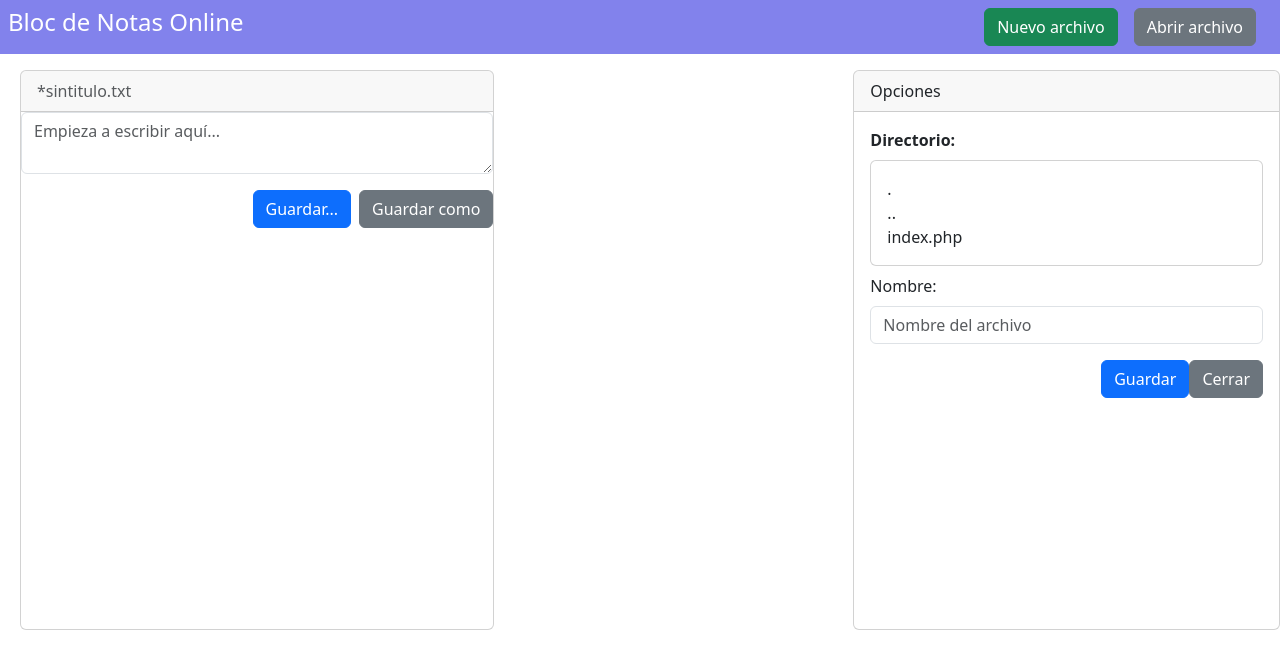
After one commit to jonadavid13/BlocNotasPW, a PHP site: page /assets/php/index.php in a window 1280 px wide. The commit adds this page. Shown: the top 669 px of the page. Run offline with PHP 8.4, Linux system fonts and the light colour scheme.

Commit message:
Actualizacion

```diff
--- /dev/null
+++ b/assets/php/index.php
@@ -0,0 +1,175 @@
+<?php
+
+function guardarArchivo($nombre, $contenido)
+{
+
+}
+
+$nombreInicial = "*sintitulo.txt";
+$nombreArchivo = $nombreInicial;
+$text = "Empezar a escribir aquí.";
+
+if (isset($_POST)) {
+    if (isset($_POST['btnNombrar'])) {
+        $nombreArchivo = $_POST['nombreArchivo'] . ".txt";
+
+        if (isset($_POST['notepad'])) {
+            $text = $_POST['notepad'];
+
+
+        }
+    }
+    if (isset($_POST['btnGuardar'])) {
+
+    }
+    if (isset($_POST['btnGuardarComo'])) {
+        $nombreArchivo = "Save As";
+    }
+    if (isset($_POST['btnNuevo'])) {
+        $nombreArchivo = "Nuevo";
+    }
+    if (isset($_POST['btnAbrir'])) {
+        $nombreArchivo = "Abrir";
+    }
+}
+
+?>
+
+<!DOCTYPE html>
+<html lang="es">
+
+<head>
+    <meta charset="UTF-8">
+    <meta name="viewport" content="width=device-width, initial-scale=1.0">
+    <title>Bloc de Notas Online | PHP</title>
+    <link rel="shortcut icon" href="assets/icons/Notepad.png" type="image/x-icon">
+    <link href="https://cdn.jsdelivr.net/npm/bootstrap@5.3.0/dist/css/bootstrap.min.css" rel="stylesheet"
+        integrity="sha384-9ndCyUaIbzAi2FUVXJi0CjmCapSmO7SnpJef0486qhLnuZ2cdeRhO02iuK6FUUVM" crossorigin="anonymous">
+    <link rel="stylesheet" href="assets/styles/index.css">
+</head>
+
+<body>
+    <header class="header container-fluid d-flex justify-content-between p-2">
+        <h4 class="header-title">Bloc de Notas Online</h4>
+        <form method="post" action="<?php $_SERVER['PHP_SELF'] ?>" class="header-buttons d-flex px-2">
+            <button type="submit" name="btnNuevo" class="mx-2 btn btn-success">Nuevo archivo</button>
+            <button type="submit" name="btnAbrir" class="mx-2 btn btn-secondary">Abrir archivo</button>
+        </form>
+    </header>
+    <main class="main-container d-flex my-3 justify-content-center">
+        <form method="post" class="notepad-container container-xxl row justify-content-between mx-2">
+            <article class="notepad-card card px-0 col-7">
+                <div class="card-header">
+                    <span class="text-muted">
+                        <?php
+                        echo $nombreArchivo;
+                        ?>
+                    </span>
+                </div>
+                <form method="post" id="notepadForm" action="<?php $_SERVER['PHP_SELF'] ?>" class="card-body p-0">
+                    <?php
+                    if ($nombreArchivo != $nombreInicial) {
+                        echo "<textarea class='notepad form-control' name='notepad' id='notepad'>{$text}</textarea>";
+                    } else {
+                        echo "<textarea class='notepad form-control' name='notepad' id='notepad' placeholder='Empieza a escribir aquí...'></textarea>";
+                    }
+                    ?>
+
+                    <section class="footer-buttons d-flex my-3 justify-content-end">
+                        <?php
+                        if ($nombreArchivo == $nombreInicial) {
+                            echo '<button type="submit" name="btnInicial" class="btn btn-primary me-2" data-bs-toggle="modal" data-bs-target="#ModalGuardar"
+                                >Guardar...</button>';
+                        } else {
+                            echo '<button type="submit" name="btnGuardar" class="btn btn-primary me-2">Guardar</button>';
+                        }
+                        ?>
+                        <button type="button" name="btnGuardarComo" class="btn btn-secondary">Guardar como</button>
+                    </section>
+                    <article class="modal-container">
+                        <div class="modal fade" id="ModalGuardar" tabindex="-1" aria-labelledby="exampleModalLabel"
+                            aria-hidden="true">
+                            <div class="modal-dialog">
+                                <div class="modal-content">
+                                    <form action="<?php $_SERVER['PHP_SELF'] ?>" method="post">
+                                        <div class="modal-header">
+                                            <h1 class="modal-title fs-5" id="exampleModalLabel">Guardar como</h1>
+                                            <button type="button" class="btn-close" data-bs-dismiss="modal"
+                                                aria-label="Close"></button>
+                                        </div>
+                                        <div class="modal-body">
+                                            <span class="dir-card-title fw-semibold">Directorio: </span>
+                                            <div class="card dir-container mb-2 mt-2">
+                                                <div class="card-body dir-content">
+                                                    <?php
+                                                    $ruta = "";
+                                                    $files = scandir(getcwd());
+                                                    foreach ($files as $archivo) {
+                                                        echo $archivo; ?>
+                                                        <br>
+                                                        <?php
+                                                    }
+                                                    ?>
+                                                </div>
+                                            </div>
+                                            <div class="mb-3">
+                                                <label for="nombreArchivo" class="form-label">Nombre: </label>
+                                                <input type="text" class="form-control" name="nombreArchivo"
+                                                    id="nombreArchivo" placeholder="Nombre del archivo" required>
+                                            </div>
+                                        </div>
+                                        <div class="modal-footer">
+                                            <button type="submit" name="btnNombrar"
+                                                class="btn btn-primary">Guardar</button>
+                                            <button type="button" class="btn btn-secondary"
+                                                data-bs-dismiss="modal">Cerrar</button>
+                                        </div>
+                                    </form>
+                                </div>
+                            </div>
+                        </div>
+                    </article>
+                </form>
+            </article>
+            <div class="control-panel card col-4 px-0">
+                <div class="card-header">
+                    <span>Opciones</span>
+                </div>
+                <div class="card-body">
+                    <form action="<?php $_SERVER['PHP_SELF'] ?>" method="post">
+                        <div class="modal-body">
+                            <span class="dir-card-title fw-semibold">Directorio: </span>
+                            <div class="card dir-container mb-2 mt-2">
+                                <div class="card-body dir-content">
+                                    <?php
+                                    $ruta = "";
+                                    $files = scandir(getcwd());
+                                    foreach ($files as $archivo) {
+                                        echo $archivo; ?>
+                                        <br>
+                                        <?php
+                                    }
+                                    ?>
+                                </div>
+                            </div>
+                            <div class="mb-3">
+                                <label for="nombreArchivo" class="form-label">Nombre: </label>
+                                <input type="text" class="form-control" name="nombreArchivo" id="nombreArchivo"
+                                    placeholder="Nombre del archivo" required>
+                            </div>
+                        </div>
+                        <div class="modal-footer">
+                            <button type="submit" name="btnNombrar" class="btn btn-primary">Guardar</button>
+                            <button type="button" class="btn btn-secondary" data-bs-dismiss="modal">Cerrar</button>
+                        </div>
+                    </form>
+                </div>
+            </div>
+        </form>
+    </main>
+    <script src="https://cdn.jsdelivr.net/npm/bootstrap@5.3.0/dist/js/bootstrap.bundle.min.js"
+        integrity="sha384-geWF76RCwLtnZ8qwWowPQNguL3RmwHVBC9FhGdlKrxdiJJigb/j/68SIy3Te4Bkz"
+        crossorigin="anonymous"></script>
+</body>
+
+</html>
--- a/assets/styles/index.css
+++ b/assets/styles/index.css
@@ -11,21 +11,21 @@
   color: #FFF;
 }
 
-.main-container {
-  padding: 15px;
-}
-.main-container .notepad-card {
+.main-container .notepad-container .notepad-card {
   height: 70vh;
 }
-.main-container .notepad-card .card-body .notepad {
+.main-container .notepad-container .notepad-card .card-body .notepad {
   height: 100%;
   resize: none;
   border: none;
 }
-.main-container .notepad-card .modal-container .dir-container {
+.main-container .notepad-container .notepad-card .modal-container .dir-container {
   height: 40vh;
 }
-.main-container .notepad-card .modal-container .dir-container .dir-content {
+.main-container .notepad-container .notepad-card .modal-container .dir-container .dir-content {
   height: 100%;
   overflow-y: scroll;
+}
+.main-container .notepad-container .control-panel .disabled-input {
+  background-color: rgb(209, 209, 209);
 }/*# sourceMappingURL=index.css.map */
--- a/assets/styles/index.scss
+++ b/assets/styles/index.scss
@@ -13,8 +13,7 @@
 }
 
 .main-container {
-    padding: 15px;
-
+    .notepad-container {
         .notepad-card {
             height: 70vh;
 
@@ -36,4 +35,10 @@
             }
         }
 
+        .control-panel {
+            .disabled-input {
+                background-color: rgb(209, 209, 209);
             }
+        }
+    }
+}
```
Also changed, not shown: index.php (+64 -54 lines), 1 other file. Lines whose indentation alone changed are shown as unchanged.
